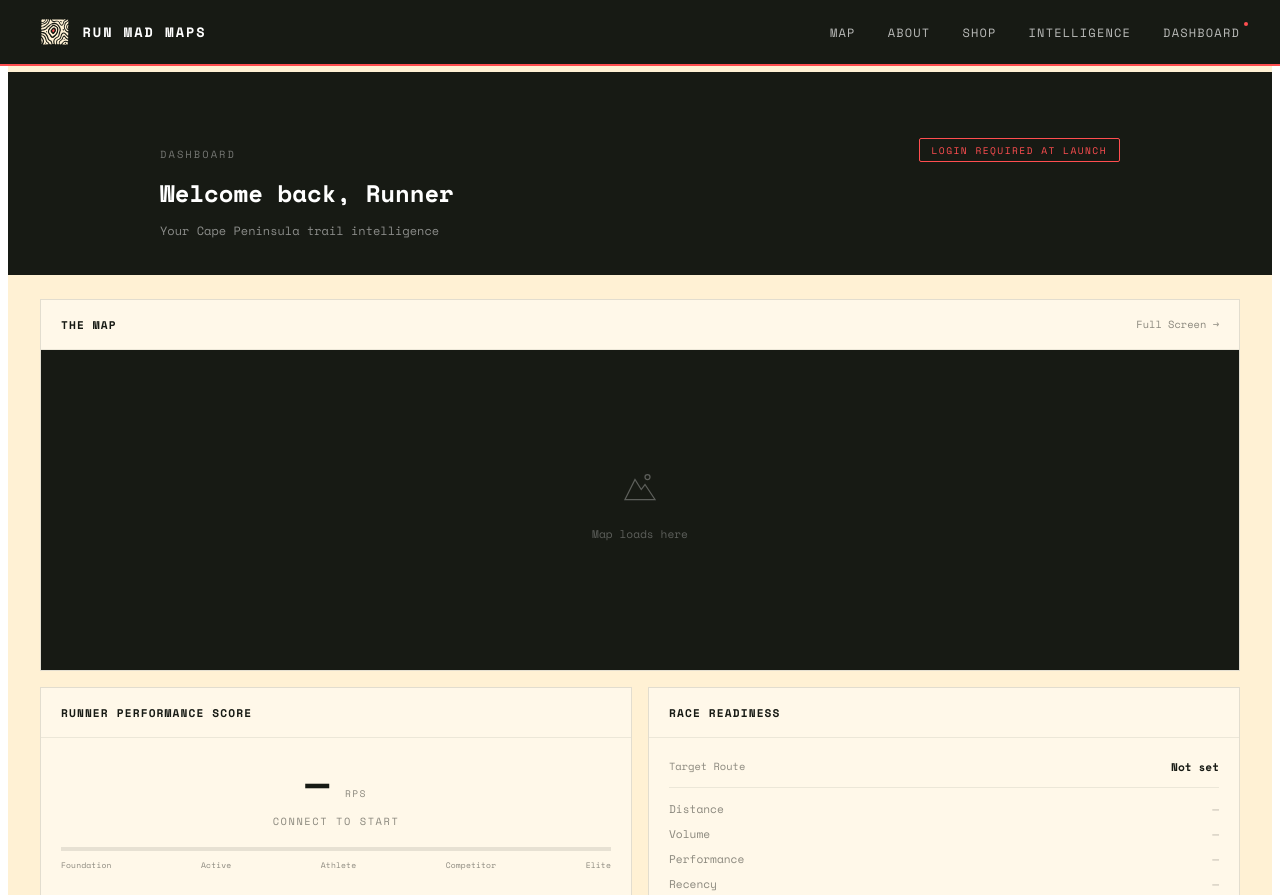
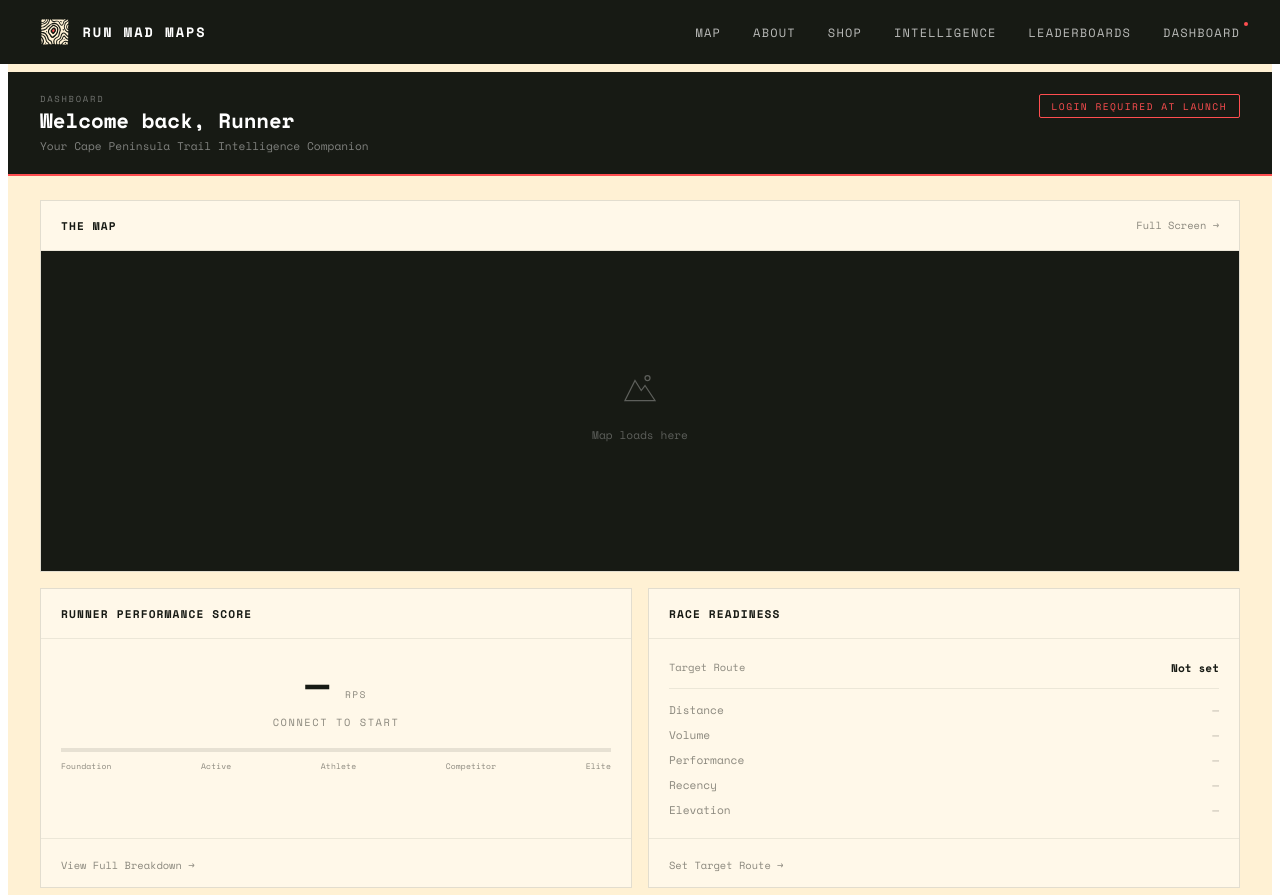
Before and after one commit to ValkenMadness/runmadmaps, a website: page pages/dashboard.html in a window 1280 px wide. Shown: the top 895 px of the page. Drawn offline with nearby package versions, Linux system fonts and the light colour scheme.

```diff
--- a/pages/dashboard.html
+++ b/pages/dashboard.html
@@ -21,16 +21,16 @@
         <div class="page-content">
 
             <!-- Dashboard Header -->
-            <div class="dashboard-header">
-                <div class="section" style="padding-bottom: 1.5rem;">
-                    <div class="dashboard-welcome">
+            <div class="page-header">
+                <div class="page-header-inner">
+                    <div class="page-header-row">
                         <div>
-                            <p class="section-label">Dashboard</p>
-                            <h1 class="section-heading" style="margin-bottom: 0.25rem;">Welcome back, Runner</h1>
-                            <p class="dashboard-subtitle">Your Cape Peninsula trail intelligence</p>
+                            <p class="page-header-label">DASHBOARD</p>
+                            <h1 class="page-header-title">Welcome back, Runner</h1>
+                            <p class="page-header-subtitle">Your Cape Peninsula Trail Intelligence Companion</p>
                         </div>
-                        <div class="dashboard-auth-badge">
-                            <span class="coming-soon-badge">Login Required at Launch</span>
+                        <div>
+                            <span class="coming-soon-badge" style="color: var(--color-accent); border-color: var(--color-accent);">Login Required at Launch</span>
                         </div>
                     </div>
                 </div>
--- a/scripts/components.js
+++ b/scripts/components.js
@@ -15,6 +15,7 @@ function renderNav() {
         '        <a href="/about" class="nav-link">About</a>',
         '        <a href="/shop" class="nav-link">Shop</a>',
         '        <a href="/intelligence" class="nav-link">Intelligence</a>',
+        '        <a href="/leaderboards" class="nav-link">Leaderboards</a>',
         '        <a href="/dashboard" class="nav-link nav-link-gated">Dashboard</a>',
         '    </nav>',
         '    <button class="nav-toggle" aria-label="Toggle menu">',
@@ -50,13 +51,14 @@ function renderFooter() {
         '<div class="footer-inner">',
         '    <div class="footer-brand">',
         '        <img src="/public/images/logo.svg" alt="Run Mad Maps" class="footer-logo" />',
-        '        <p class="footer-tagline">Born for the wild. Built for the long run.</p>',
+        '        <p class="footer-tagline">Your Cape Peninsula Trail Intelligence Companion</p>',
         '    </div>',
         '    <div class="footer-links">',
         '        <a href="/map">Map</a>',
         '        <a href="/about">About</a>',
         '        <a href="/shop">Shop</a>',
         '        <a href="/intelligence">Intelligence</a>',
+        '        <a href="/leaderboards">Leaderboards</a>',
         '        <a href="/dashboard">Dashboard</a>',
         '    </div>',
         '    <div class="footer-legal">',
--- a/scripts/main.js
+++ b/scripts/main.js
@@ -124,6 +124,7 @@
                 '    <a href="/about">About</a>',
                 '    <a href="/shop">Shop</a>',
                 '    <a href="/intelligence">Intelligence</a>',
+                '    <a href="/leaderboards">Leaderboards</a>',
                 '    <a href="/dashboard">Dashboard</a>',
                 '</div>'
             ].join('');
--- a/styles/components.css
+++ b/styles/components.css
@@ -37,7 +37,6 @@
     height: var(--nav-height);
     background: var(--color-dark);
     z-index: 1000;
-    border-bottom: 2px solid var(--color-accent);
 }
 
 .nav-inner {
@@ -326,3 +325,57 @@
         padding: 3rem 1rem;
     }
 }
+
+/* --- Standardised Page Header --- */
+.page-header {
+    background: var(--color-dark);
+    padding: 1.25rem 1.5rem;
+    border-bottom: 2px solid var(--color-accent);
+}
+
+.page-header-inner {
+    max-width: 1200px;
+    margin: 0 auto;
+}
+
+.page-header-row {
+    display: flex;
+    justify-content: space-between;
+    align-items: flex-start;
+    gap: 1rem;
+}
+
+.page-header-label {
+    font-family: var(--font-mono);
+    font-size: 0.55rem;
+    letter-spacing: 0.2em;
+    text-transform: uppercase;
+    color: rgba(255, 255, 255, 0.4);
+    margin: 0 0 0.15rem 0;
+}
+
+.page-header-title {
+    font-family: var(--font-mono);
+    font-size: 1.3rem;
+    font-weight: 700;
+    color: var(--color-white);
+    line-height: 1.3;
+    margin: 0 0 0.15rem 0;
+}
+
+.page-header-subtitle {
+    font-family: var(--font-mono);
+    font-size: 0.7rem;
+    color: rgba(255, 255, 255, 0.45);
+    margin: 0;
+}
+
+@media (max-width: 768px) {
+    .page-header-title {
+        font-size: 1.1rem;
+    }
+
+    .page-header-row {
+        flex-direction: column;
+    }
+}
--- a/styles/pages.css
+++ b/styles/pages.css
@@ -4,7 +4,7 @@
 
 /* --- MAP PAGE --- */
 .map-container {
-    height: calc(100vh - var(--nav-height, 64px));
+    height: calc(100vh - var(--nav-height, 64px) - 80px);
     display: flex;
     align-items: center;
     justify-content: center;
```
Also changed, not shown: pages/about.html (+7 -0 lines), pages/intelligence.html (+7 -0 lines), pages/map.html (+7 -0 lines), pages/shop.html (+7 -0 lines), vercel.json.
